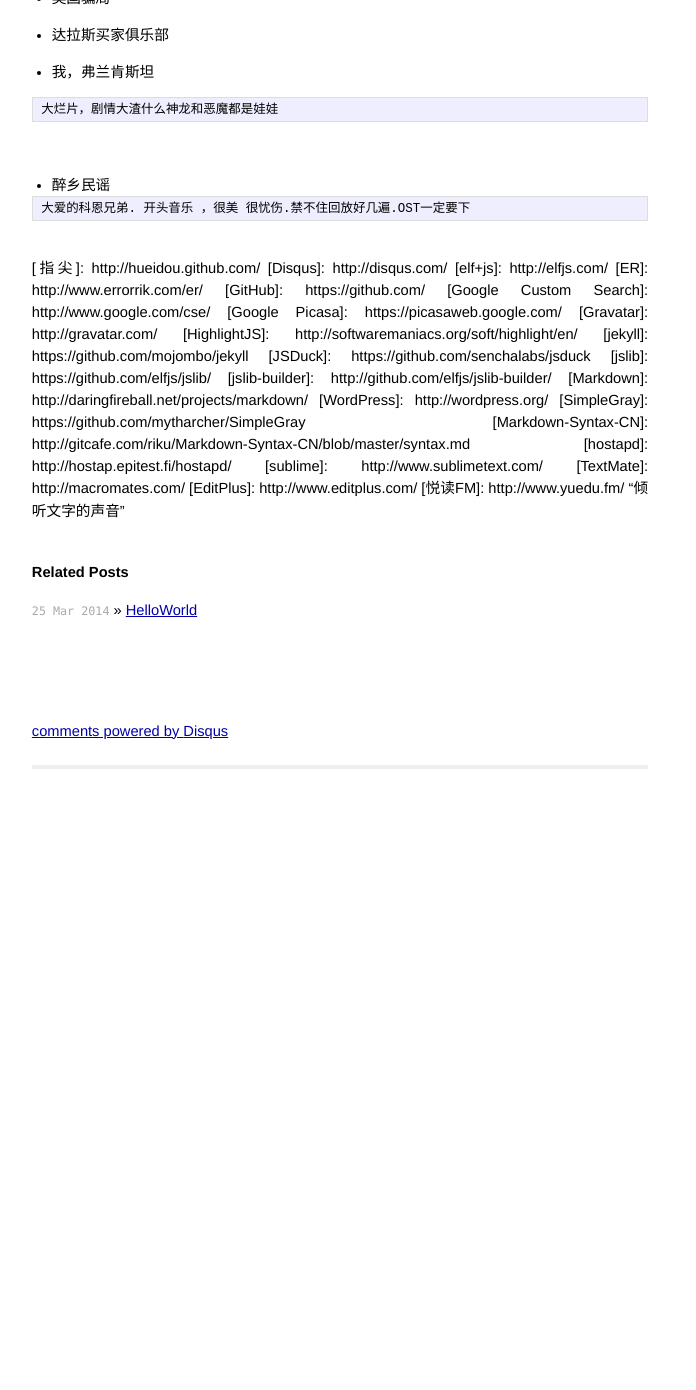
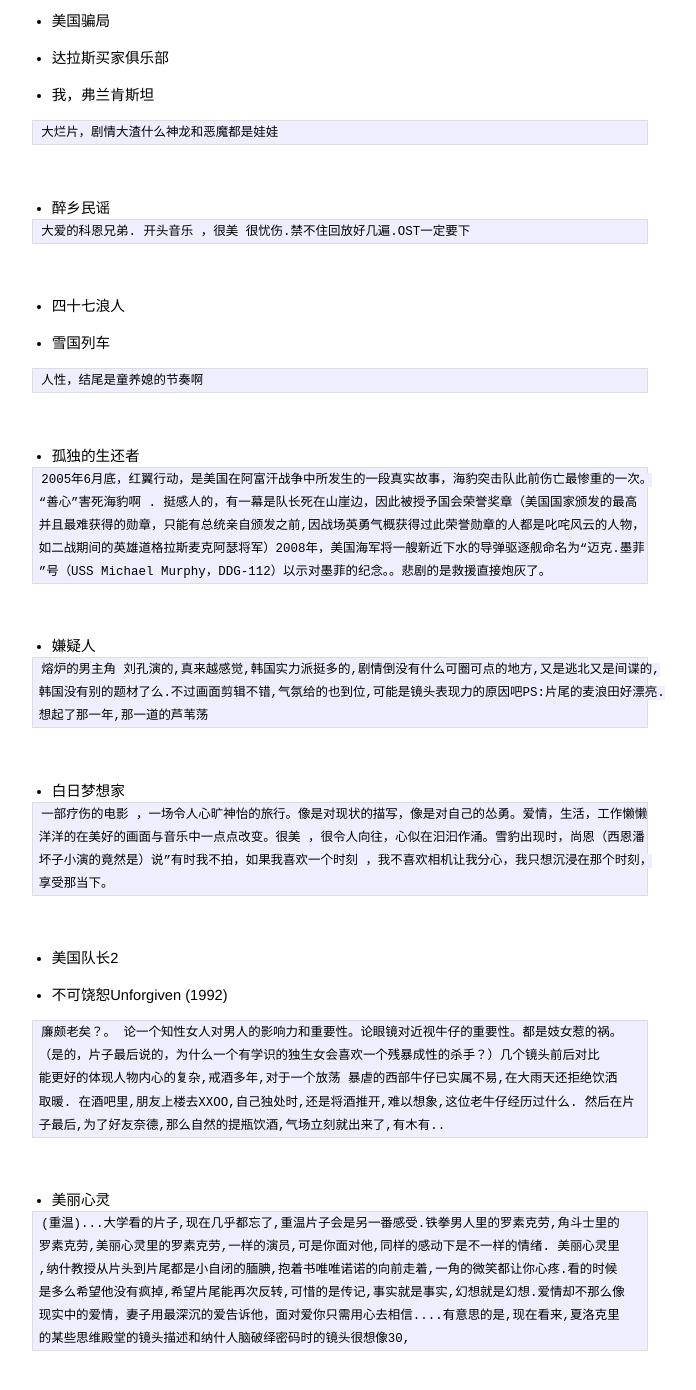
Before and after one commit to isensen/isensen.github.io, a Jekyll site: the page built from _posts/2014-5-22-movie.md, in a window 1280 px wide and 1400 px high, scrolled down 1516 px. Shown: the top 1390 px of the window, without its empty margins (300-996 px from the left). Built offline with Jekyll 4.4.1, drawn with Linux system fonts in a browser that asks for light colours; Markdown is read by kramdown in place of the engine named in the settings; comment, search, counter and statistics services are not loaded; before the commit the page ends 2285 px from its top, so only the background shows below that; some of the changed text lies outside the part shown.

Commit message:
edit movie post

````diff
--- a/_posts/2014-5-22-movie.md
+++ b/_posts/2014-5-22-movie.md
@@ -67,7 +67,8 @@ tags: None
 - 从海底出击(猎杀潜航)
 
 ```
-快5个小时啊亲...第一次看到潜艇内部的空间,不得不说封装场景加上一些镜头语言把压抑紧张的气氛充分表现出来了,男人必看.
+快5个小时啊亲...第一次看到潜艇内部的空间,不得不说封装场景加上一些镜头语言把压抑紧张的气氛
+充分表现出来了,男人必看.
 ```
 <br/>
 
@@ -121,4 +122,107 @@ tags: None
 大爱的科恩兄弟. 开头音乐 ，很美 很忧伤.禁不住回放好几遍.OST一定要下
 ```
 <br/>
+
+- 四十七浪人
+<br/>
+
+- 雪国列车
+
+```
+人性，结尾是童养媳的节奏啊
+```
+<br/>
+
+- 孤独的生还者
+
+```
+2005年6月底，红翼行动，是美国在阿富汗战争中所发生的一段真实故事，海豹突击队此前伤亡最惨重的一次。
+“善心”害死海豹啊 . 挺感人的，有一幕是队长死在山崖边，因此被授予国会荣誉奖章（美国国家颁发的最高
+并且最难获得的勋章，只能有总统亲自颁发之前,因战场英勇气概获得过此荣誉勋章的人都是叱咤风云的人物，
+如二战期间的英雄道格拉斯麦克阿瑟将军）2008年，美国海军将一艘新近下水的导弹驱逐舰命名为“迈克.墨菲
+”号（USS Michael Murphy，DDG-112）以示对墨菲的纪念。。悲剧的是救援直接炮灰了。
+```
+<br/>
+
+- 嫌疑人
+
+```
+熔炉的男主角 刘孔演的,真来越感觉,韩国实力派挺多的,剧情倒没有什么可圈可点的地方,又是逃北又是间谍的,
+韩国没有别的题材了么.不过画面剪辑不错,气氛给的也到位,可能是镜头表现力的原因吧PS:片尾的麦浪田好漂亮.
+想起了那一年,那一道的芦苇荡
+```
+<br/>
+
+- 白日梦想家
+
+```
+一部疗伤的电影 ，一场令人心旷神怡的旅行。像是对现状的描写，像是对自己的怂勇。爱情，生活，工作懒懒
+洋洋的在美好的画面与音乐中一点点改变。很美 ，很令人向往，心似在汩汩作涌。雪豹出现时，尚恩（西恩潘
+坏子小演的竟然是）说”有时我不拍，如果我喜欢一个时刻 ，我不喜欢相机让我分心，我只想沉浸在那个时刻，
+享受那当下。
+```
+<br/>
+
+- 美国队长2
+<br/>
+
+- 不可饶恕Unforgiven (1992)
+
+```
+廉颇老矣？。 论一个知性女人对男人的影响力和重要性。论眼镜对近视牛仔的重要性。都是妓女惹的祸。
+（是的，片子最后说的，为什么一个有学识的独生女会喜欢一个残暴成性的杀手？）几个镜头前后对比
+能更好的体现人物内心的复杂,戒酒多年,对于一个放荡 暴虐的西部牛仔已实属不易,在大雨天还拒绝饮洒
+取暖. 在酒吧里,朋友上楼去XXOO,自己独处时,还是将酒推开,难以想象,这位老牛仔经历过什么. 然后在片
+子最后,为了好友奈德,那么自然的提瓶饮酒,气场立刻就出来了,有木有..
+```
+<br/>
+
+- 美丽心灵
+
+```
+(重温)...大学看的片子,现在几乎都忘了,重温片子会是另一番感受.铁拳男人里的罗素克劳,角斗士里的
+罗素克劳,美丽心灵里的罗素克劳,一样的演员,可是你面对他,同样的感动下是不一样的情绪. 美丽心灵里
+,纳什教授从片头到片尾都是小自闭的腼腆,抱着书唯唯诺诺的向前走着,一角的微笑都让你心疼.看的时候
+是多么希望他没有疯掉,希望片尾能再次反转,可惜的是传记,事实就是事实,幻想就是幻想.爱情却不那么像
+现实中的爱情，妻子用最深沉的爱告诉他，面对爱你只需用心去相信....有意思的是,现在看来,夏洛克里
+的某些思维殿堂的镜头描述和纳什人脑破绎密码时的镜头很想像30,
+```
+<br/>
+
+- 头号公敌1
+
+```
+背景:雅克·梅林是70年代末期法国著名的大盗，曾犯下多起持械抢劫和杀人案，也是有名的越狱犯，被法
+国政府列为“头号公敌”。他善于伪装自己，曾以不同的面貌混迹人群，人称“千面大盗”。2008年，根据他
+的故事拍摄了《头号公敌》，被称为法国版的《教父》整体来说,节奏明快的暴力片,暴力画面很真实.最后
+死的其所,当他把枪塞进老婆嘴里说,"在你和他们之间让我选,我会选他们",感觉内心的恶魔始终是无法改
+变的,之前的一些洗心革面似的动作也变得毫无意义.所谓的江湖道义,必须也以人性为基础吧.侠道柔肠才
+是正解.
+
+```
+<br/>
+
+- 头号公敌2
+<br/>
+
+- 小镇怪客托马斯
+
+```
+没劲。。后半部分想装大片，咣咣咣打碎你对剧情的了解，重新拼凑。想高大上，但不到火候。
+```
+<br/>
+
+- 卑劣的街头
+
+```
+韩国黑社会片是爽，像 黄海 与 犯罪的战争等 。酒瓶子，钢管，棒球棍，砍刀，匕首 。用的全是冷兵器，
+抡，扎，捅，砍，铿锵有力，声声入耳，刀刀见血。画面不浮夸，表情不夸张。真实，直逼人心。
+```
+<br/>
+
+- 她
+
+```
+看了想哭为什么?
+```
 {% include references.md %}
````
